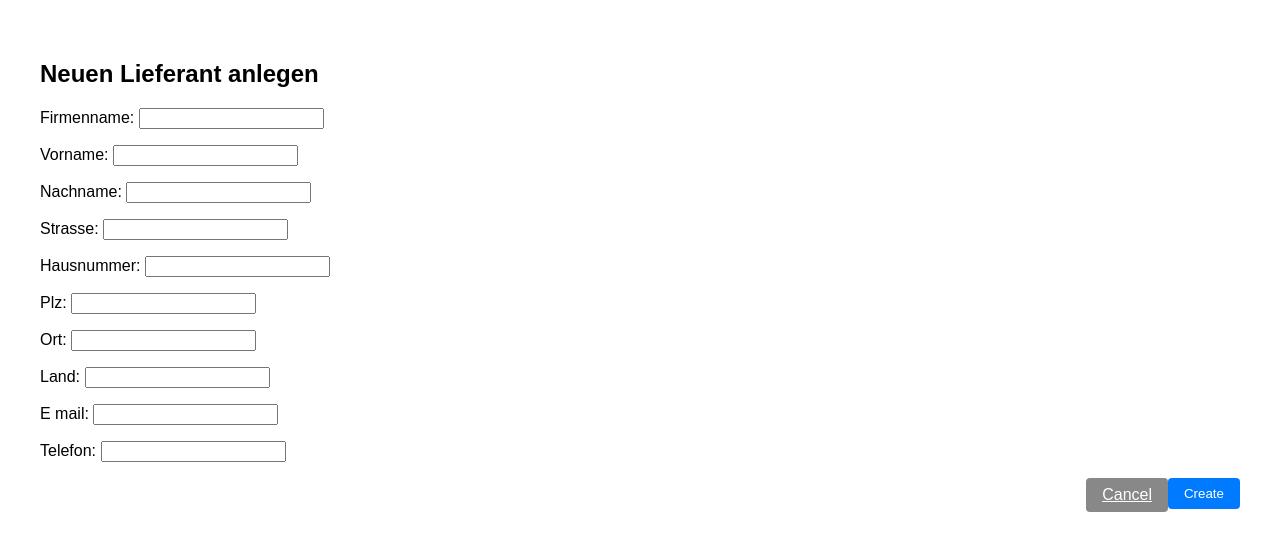
After one commit to JonnyDKahle/kostenpruefung-mietobjekte, a Django app: page /lieferant/create/ in a window 1280 px wide. The commit adds this page. Shown: the top 551 px of the page. Run offline with Django 4.2, Linux system fonts and the light colour scheme.

Commit message:
Add Lieferant form, and view with corresponding template and URL routing

```diff
--- a/kostenpruefung_mietobjekte_app/forms.py
+++ b/kostenpruefung_mietobjekte_app/forms.py
@@ -1,5 +1,5 @@
 from django import forms
-from .models import Mietobjekt, Rechnung, Rechnungsart
+from .models import Mietobjekt, Rechnung, Rechnungsart, Lieferant
 
 class MietobjektForm(forms.ModelForm):
     kaufdatum = forms.DateField(widget=forms.DateInput(attrs={'type': 'date'}))
@@ -29,3 +29,9 @@ class RechnungsartForm(forms.ModelForm):
     class Meta:
         model = Rechnungsart
         exclude = ['created_by']
+
+class LieferantForm(forms.ModelForm):
+
+    class Meta:
+        model = Lieferant
+        exclude = ['created_by']
--- a/kostenpruefung_mietobjekte_app/templates/kostenpruefung_mietobjekte_app/lieferant.html
+++ b/kostenpruefung_mietobjekte_app/templates/kostenpruefung_mietobjekte_app/lieferant.html
@@ -21,8 +21,10 @@
         <a class="sidebar-link" href="#">Auswertung</a>
     </nav>
     <div class="main-content">
-        <button class="action-btn">Anlegen</button>
         <h2>Alle Lieferanten</h2>
+        <form action="{% url 'lieferant_create' %}" method="get" style="margin-bottom: 16px;">
+            <button class="action-btn" type="submit">Anlegen</button>
+        </form>
         <table class="object-table">
             <tr>
                 <th>Firmenname</th>
--- /dev/null
+++ b/kostenpruefung_mietobjekte_app/templates/kostenpruefung_mietobjekte_app/lieferant_form.html
@@ -0,0 +1,20 @@
+{% load static %}
+<!DOCTYPE html>
+<html lang="de">
+<head>
+    <meta charset="UTF-8">
+    <title>Lieferant anlegen</title>
+    <link rel="stylesheet" href="{% static 'kostenpruefung_mietobjekte_app/style.css' %}">
+</head>
+<body>
+<div class="main-content">
+    <h2>Neuen Lieferant anlegen</h2>
+    <form method="post">
+        {% csrf_token %}
+        {{ form.as_p }}
+        <button type="submit" class="action-btn">Create</button>
+        <a href="{% url 'lieferanten' %}" class="action-btn" style="background:#888;">Cancel</a>
+    </form>
+</div>
+</body>
+</html>
--- a/kostenpruefung_mietobjekte_app/templates/kostenpruefung_mietobjekte_app/rechnungen.html
+++ b/kostenpruefung_mietobjekte_app/templates/kostenpruefung_mietobjekte_app/rechnungen.html
@@ -22,7 +22,7 @@
     </nav>
     <div class="main-content">
         <h2>Alle Rechnungen</h2>
-                <form action="{% url 'rechnung_create' %}" method="get" style="margin-bottom: 16px;">
+        <form action="{% url 'rechnung_create' %}" method="get" style="margin-bottom: 16px;">
             <button class="action-btn" type="submit">Anlegen</button>
         </form>
         <table class="object-table">
--- a/kostenpruefung_mietobjekte_app/urls.py
+++ b/kostenpruefung_mietobjekte_app/urls.py
@@ -1,6 +1,6 @@
 from django.urls import path
 from .views import objekt_index, mieter, rechnungen, kostenarten, lieferanten
-from .views import mietobjekt_create, rechnung_create, rechnungsart_create
+from .views import mietobjekt_create, rechnung_create, rechnungsart_create, lieferant_create
 
 
 
@@ -13,4 +13,5 @@ urlpatterns = [
     path('kostenarten/', kostenarten, name='kostenarten'),
     path('rechnungsart/create/', rechnungsart_create, name='rechnungsart_create'),
     path('lieferanten/', lieferanten, name='lieferanten'),
+    path('lieferant/create/', lieferant_create, name='lieferant_create'),
 ]
--- a/kostenpruefung_mietobjekte_app/views.py
+++ b/kostenpruefung_mietobjekte_app/views.py
@@ -1,7 +1,7 @@
 from django.shortcuts import render, redirect
 from django.http import HttpResponse
 from .models import Mietobjekt, Mieter, Rechnung, Rechnungsart, Lieferant
-from .forms import MietobjektForm, RechnungForm, RechnungsartForm
+from .forms import MietobjektForm, RechnungForm, RechnungsartForm, LieferantForm
 
 # Create your views here.
 
@@ -61,3 +61,15 @@ def rechnungsart_create(request):
 def lieferanten(request):
     lieferanten = Lieferant.objects.all()
     return render(request, 'kostenpruefung_mietobjekte_app/lieferant.html', {'lieferanten': lieferanten})
+
+def lieferant_create(request):
+    if request.method == 'POST':
+        form = LieferantForm(request.POST)
+        if form.is_valid():
+            lieferant = form.save(commit=False)
+            lieferant.created_by = request.user
+            lieferant.save()
+            return redirect('lieferanten')
+    else:
+        form = LieferantForm()
+    return render(request, 'kostenpruefung_mietobjekte_app/lieferant_form.html', {'form': form})
```
Also changed, not shown: db.sqlite3.
